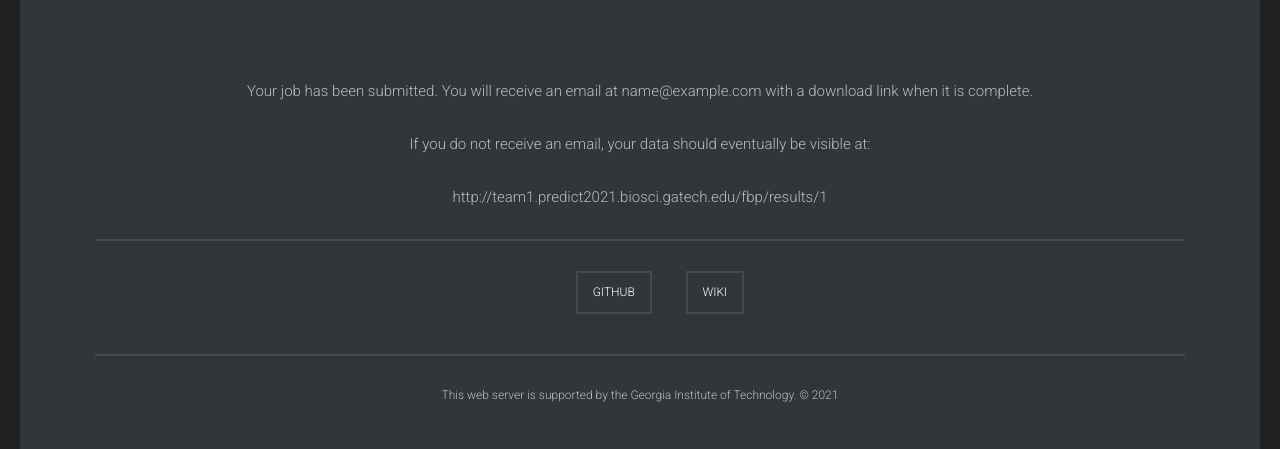
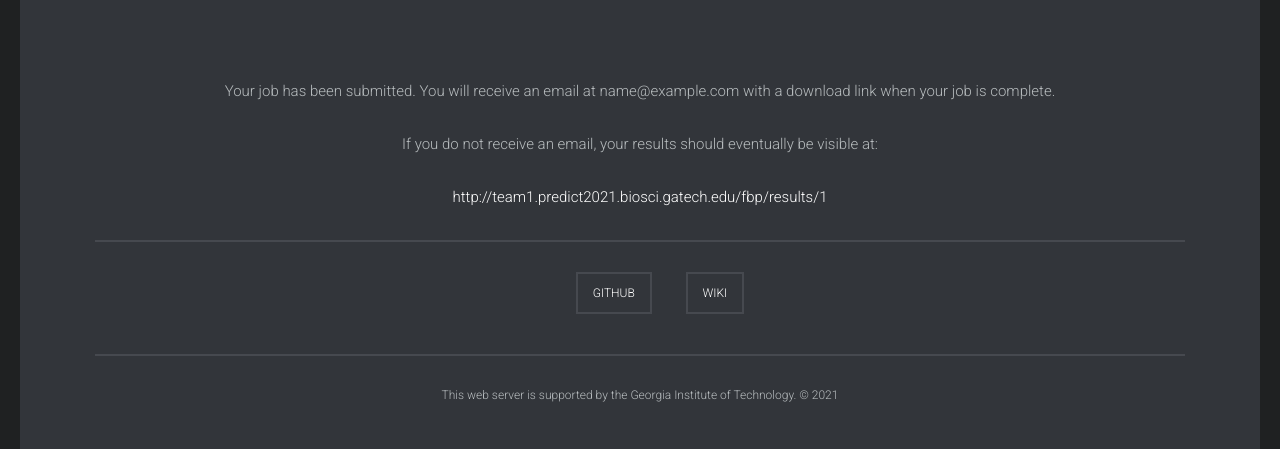
Before and after one commit to taylorSci/BIOL-7210_Predictive-web-server, a Django app: template django/foodbornePathogen/templates/foodbornePathogen/submitted.html in a window 1280 px wide. Shown: the part 219-668 px from the top of the page. Run offline with Django 3.2, Linux system fonts and the light colour scheme; the template is opened without the code that fills it: most values are stand-ins (such as "Sample title", 1, 10 or a date in 2020); some libraries are stand-ins or nearby versions.

Commit message:
Added hyperlink to results page. (#56)

```diff
--- a/django/foodbornePathogen/templates/foodbornePathogen/submitted.html
+++ b/django/foodbornePathogen/templates/foodbornePathogen/submitted.html
@@ -10,9 +10,9 @@
     {% block content %}
     <main>
         <div class="text-center">
-            <p>Your job has been submitted. You will receive an email at {{ userEmail }} with a download link when it is complete.</p>
-            <p>If you do not receive an email, your data should eventually be visible at:</p>
-            <p>http://team1.predict2021.biosci.gatech.edu/fbp/results/{{ job_id }}</p>
+            <p>Your job has been submitted. You will receive an email at {{ userEmail }} with a download link when your job is complete.</p>
+            <p>If you do not receive an email, your results should eventually be visible at:</p>
+            <p><a href="http://team1.predict2021.biosci.gatech.edu/fbp/results/{{ job_id }}">http://team1.predict2021.biosci.gatech.edu/fbp/results/{{ job_id }}</a></p>
         </div>
     </main>
     {% endblock %}
```
